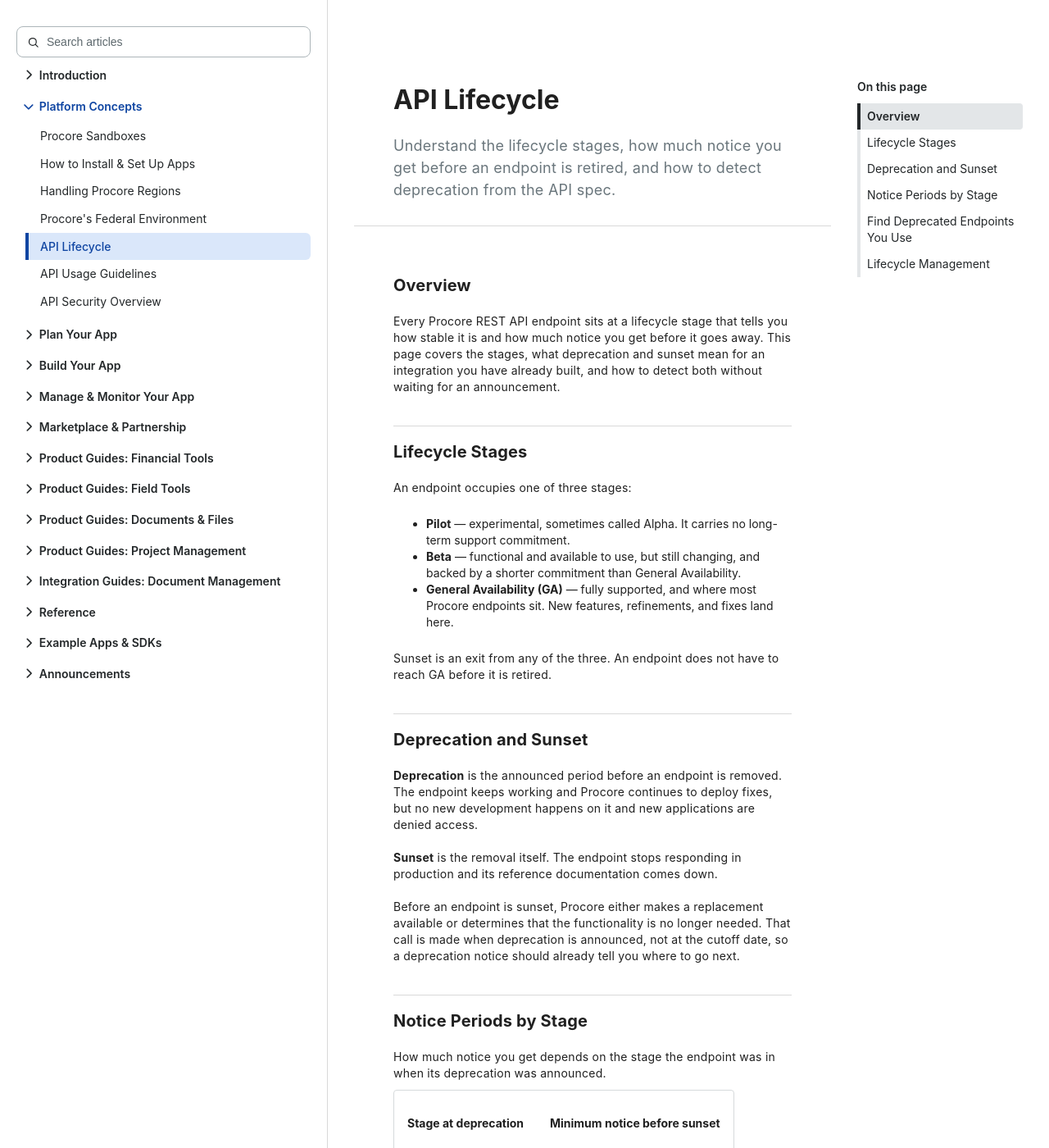
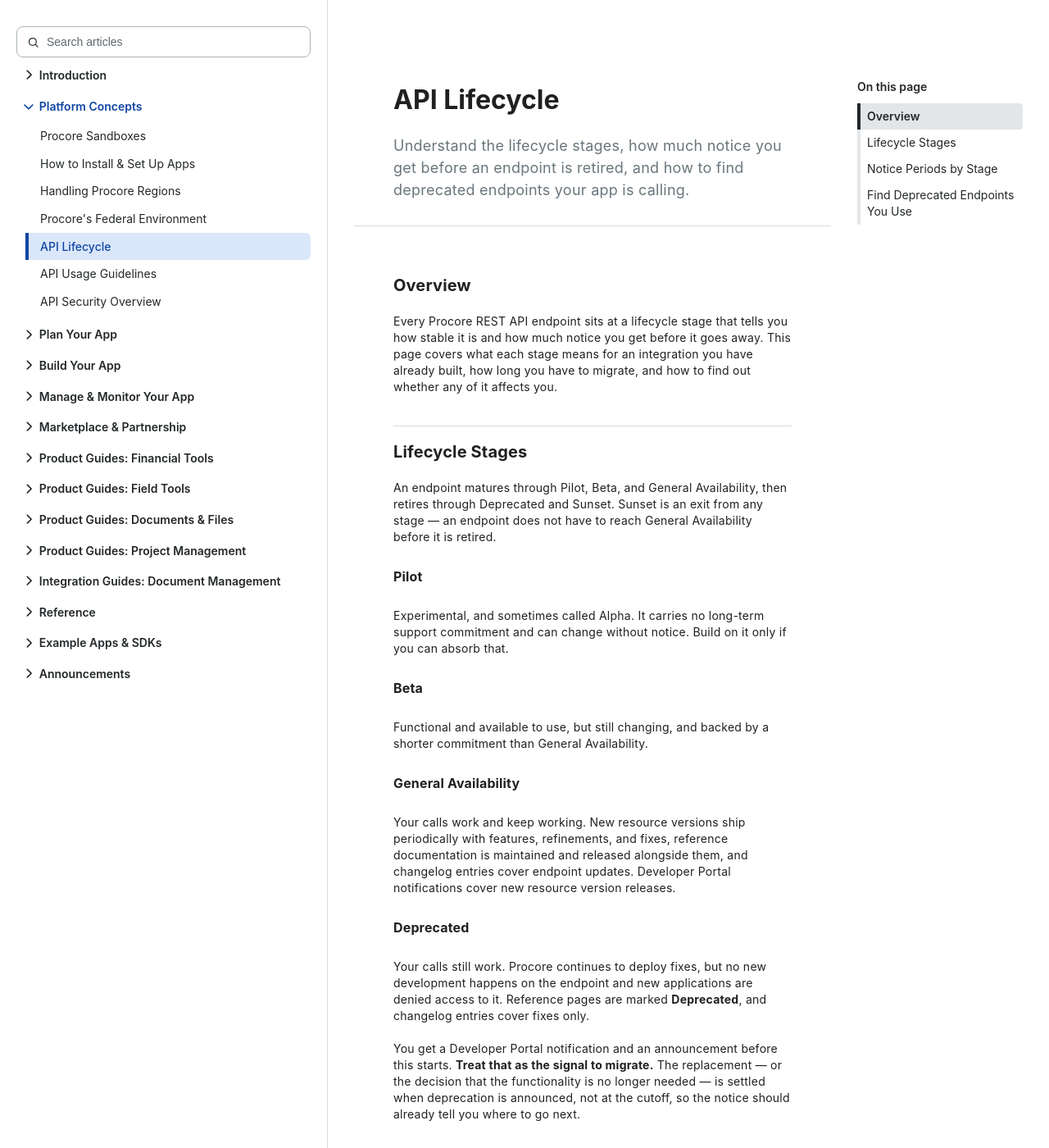
Before and after one commit to procore/documentation, a Jekyll site: the page built from getting_started/rest_api_lifecycle.md, in a window 1280 px wide and 1400 px high. Shown: the whole window at 82% size. Built offline with Jekyll 4.4.1, drawn with Linux system fonts in a browser that asks for light colours; comment, search, counter and statistics services are not loaded; some of the changed text lies outside the part shown.

Commit message:
docs: merge the duplicated lifecycle sections and fix the stale sub_header
The sub_header promised "how to detect deprecation from the API spec",
which stopped being the point when the spec dropped to a single closing
sentence and Integration Health took the lead. It now promises what the
page delivers: how to find deprecated endpoints your app is calling.

The bigger problem was structural. Deprecation and Sunset defined the
two states in prose; Lifecycle Management then restated the same facts
as bullets one section later - both saying calls keep working, fixes
still deploy, no new development, reference pages marked Deprecated,
notifications before each transition. Two sections, one set of facts.

Now a single Lifecycle Stages section runs the whole timeline: Pilot,
Beta, General Availability, Deprecated, Sunset. An endpoint matures
through the first three and retires through the last two, which is the
actual sequence, and each stage is described once.

Rewritten from what Procore does to what the reader experiences -
"your calls still work", "your calls stop working" - with the migrate
signal called out where it is actionable. Dropped the Availability /
Support / Documentation / Notifications labels, which forced filler
like "Support - no longer provided", and the apisupport address, which
appeared three times on a page that ends with a Need Help section.

Co-Authored-By: Claude Opus 5 <noreply@anthropic.com>

```diff
--- a/getting_started/rest_api_lifecycle.md
+++ b/getting_started/rest_api_lifecycle.md
@@ -1,36 +1,37 @@
 ---
 permalink: /rest-api-lifecycle
 title: API Lifecycle
-sub_header: Understand the lifecycle stages, how much notice you get before an endpoint is retired, and how to detect deprecation from the API spec.
+sub_header: Understand the lifecycle stages, how much notice you get before an endpoint is retired, and how to find deprecated endpoints your app is calling.
 layout: default
 section_title: Platform Concepts
 ---
 
 ## Overview
 
-Every Procore REST API endpoint sits at a lifecycle stage that tells you how stable it is and how much notice you get before it goes away. This page covers the stages, what deprecation and sunset mean for an integration you have already built, and how to detect both without waiting for an announcement.
+Every Procore REST API endpoint sits at a lifecycle stage that tells you how stable it is and how much notice you get before it goes away. This page covers what each stage means for an integration you have already built, how long you have to migrate, and how to find out whether any of it affects you.
 <br><br>
 
 ***
 ## Lifecycle Stages
 
-An endpoint occupies one of three stages:
+An endpoint matures through Pilot, Beta, and General Availability, then retires through Deprecated and Sunset. Sunset is an exit from any stage — an endpoint does not have to reach General Availability before it is retired.
 
-- **Pilot** — experimental, sometimes called Alpha. It carries no long-term support commitment.
-- **Beta** — functional and available to use, but still changing, and backed by a shorter commitment than General Availability.
-- **General Availability (GA)** — fully supported, and where most Procore endpoints sit. New features, refinements, and fixes land here.
+### Pilot
+Experimental, and sometimes called Alpha. It carries no long-term support commitment and can change without notice. Build on it only if you can absorb that.
 
-Sunset is an exit from any of the three. An endpoint does not have to reach GA before it is retired.
-<br><br>
+### Beta
+Functional and available to use, but still changing, and backed by a shorter commitment than General Availability.
 
-***
-## Deprecation and Sunset
+### General Availability
+Your calls work and keep working. New resource versions ship periodically with features, refinements, and fixes, reference documentation is maintained and released alongside them, and changelog entries cover endpoint updates. Developer Portal notifications cover new resource version releases.
 
-**Deprecation** is the announced period before an endpoint is removed. The endpoint keeps working and Procore continues to deploy fixes, but no new development happens on it and new applications are denied access.
+### Deprecated
+Your calls still work. Procore continues to deploy fixes, but no new development happens on the endpoint and new applications are denied access to it. Reference pages are marked **Deprecated**, and changelog entries cover fixes only.
 
-**Sunset** is the removal itself. The endpoint stops responding in production and its reference documentation comes down.
+You get a Developer Portal notification and an announcement before this starts. **Treat that as the signal to migrate.** The replacement — or the decision that the functionality is no longer needed — is settled when deprecation is announced, not at the cutoff, so the notice should already tell you where to go next.
 
-Before an endpoint is sunset, Procore either makes a replacement available or determines that the functionality is no longer needed. That call is made when deprecation is announced, not at the cutoff date, so a deprecation notice should already tell you where to go next.
+### Sunset
+Your calls stop working. The endpoint is no longer accessible in production and its reference pages come down. You are notified before sunset, and again once it completes.
 <br><br>
 
 ***
@@ -63,30 +64,6 @@ If you would rather automate the check, Procore's OpenAPI Specification annotate
 <br><br>
 
 ***
-## Lifecycle Management
-
-What changes for you at each phase.
-
-### General Availability
-- **Availability** — live in production.
-- **Support** — new resource versions ship periodically with features, refinements, and fixes. Technical support at <apisupport@procore.com>.
-- **Documentation** — reference documentation is maintained, and released alongside new API versions.
-- **Notifications** — changelog entries for endpoint updates, and Developer Portal notifications for new resource version releases.
-
-### Deprecated
-- **Availability** — still live in production.
-- **Support** — fixes deployed as needed, no new development. Technical support at <apisupport@procore.com>.
-- **Documentation** — endpoint reference pages are marked Deprecated.
-- **Notifications** — a Developer Portal notification and announcement before deprecation, then changelog entries only for fixes and related changes.
-
-### Sunset
-- **Availability** — no longer accessible in production.
-- **Support** — no longer provided.
-- **Documentation** — reference pages are removed from production.
-- **Notifications** — a Developer Portal notification and announcement before sunset, then a final sunset announcement.
-<br><br>
-
-***
 ## Need Help?
 Please reach out to <apisupport@procore.com> if you have any questions regarding the API lifecycle.
 <br><br>
```
